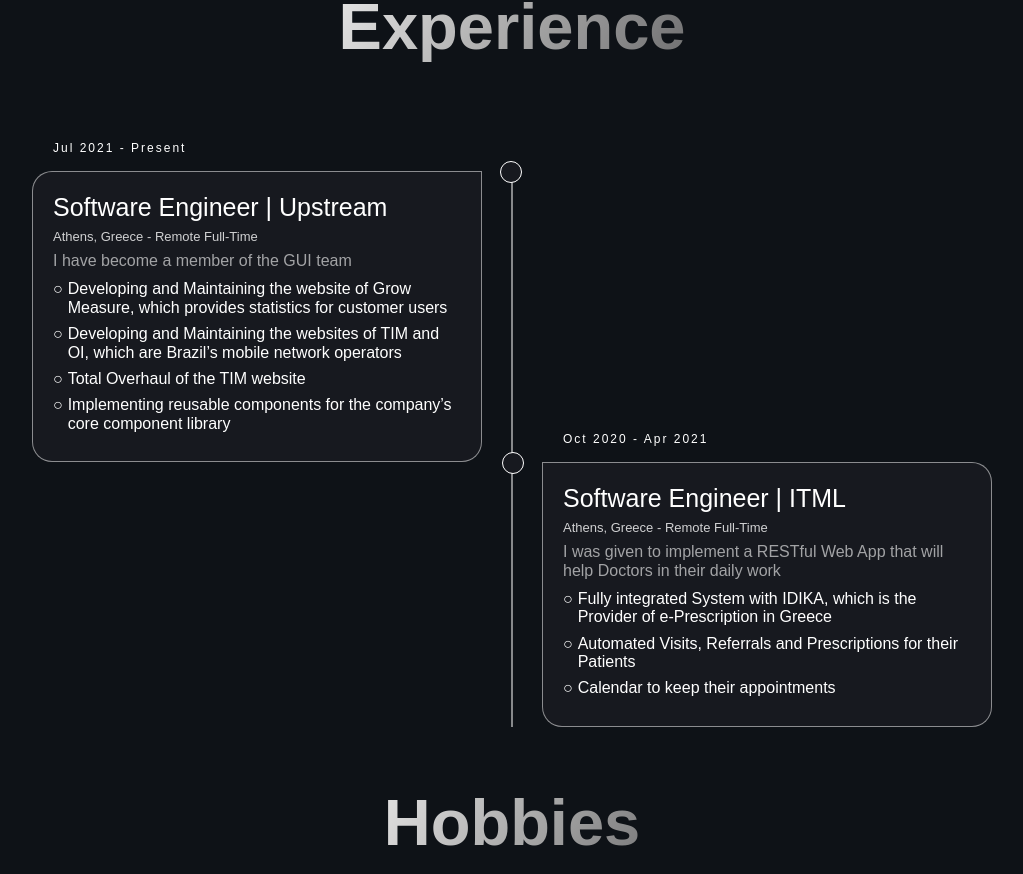
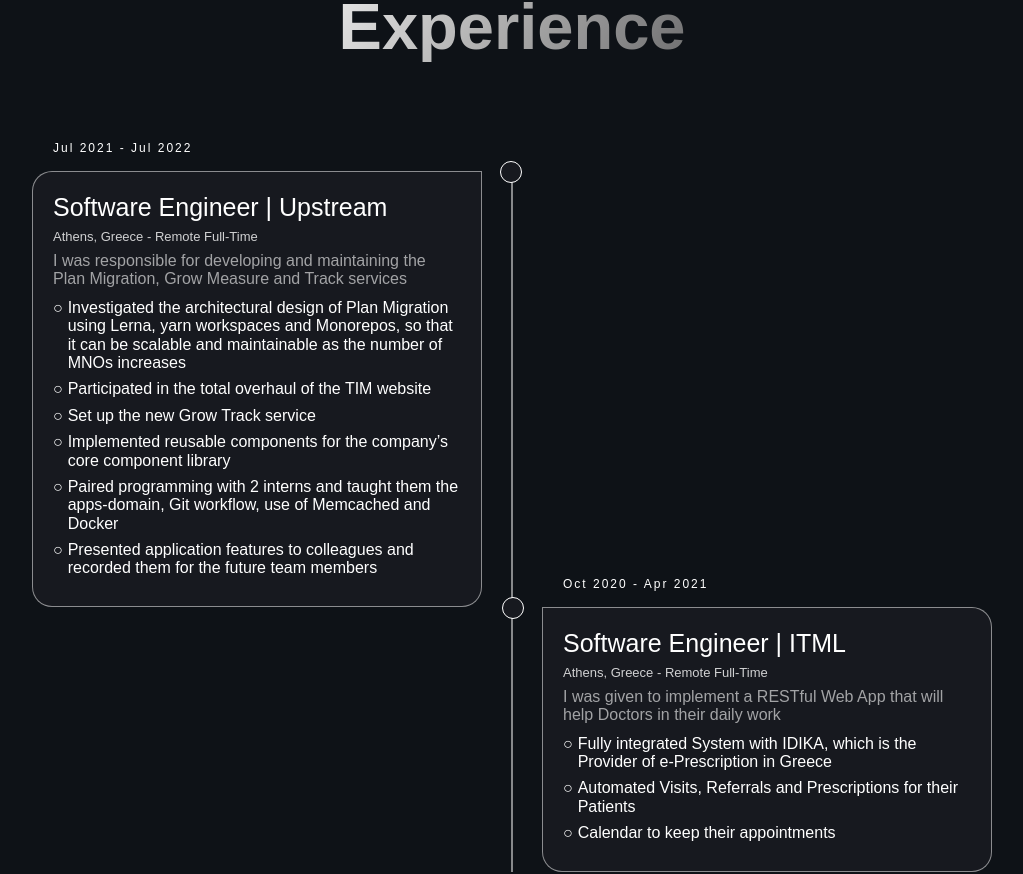
Before and after one commit to alexiszamanidis/2022, a Next.js app: page / in a window 1280 px wide. Shown: the part 654-1528 px from the top of the page, without its empty margins (128-1151 px from the left). Built offline with nearby package versions, Linux system fonts and the light colour scheme.

Commit message:
update experience

```diff
--- a/constants/index.tsx
+++ b/constants/index.tsx
@@ -78,19 +78,22 @@
 export const experience: Experience[] = [
     {
         from: "Jul 2021",
-        to: "Present",
+        to: "Jul 2022",
         jobTitle: "Software Engineer",
         company: "Upstream",
         location: "Athens, Greece",
         typeOfEmployee: "Remote Full-Time",
-        description: "I have become a member of the GUI team",
+        description:
+            "I was responsible for developing and maintaining the Plan Migration, Grow Measure and Track services",
         details: [
-            "Developing and Maintaining the website of Grow Measure, which provides statistics for customer users",
-            "Developing and Maintaining the websites of TIM and OI, which are Brazil’s mobile network operators",
-            "Total Overhaul of the TIM website",
-            "Implementing reusable components for the company’s core component library",
+            "Investigated the architectural design of Plan Migration using Lerna, yarn workspaces and Monorepos, so that it can be scalable and maintainable as the number of MNOs increases",
+            "Participated in the total overhaul of the TIM website",
+            "Set up the new Grow Track service",
+            "Implemented reusable components for the company’s core component library",
+            "Paired programming with 2 interns and taught them the apps-domain, Git workflow, use of Memcached and Docker",
+            "Presented application features to colleagues and recorded them for the future team members",
         ],
-        link: null,
+        link: "https://www.upstreamsystems.com/",
     },
     {
         from: "Oct 2020",
@@ -106,7 +109,7 @@
             "Automated Visits, Referrals and Prescriptions for their Patients",
             "Calendar to keep their appointments",
         ],
-        link: null,
+        link: "https://itml.gr/",
     },
 ];
 
```
